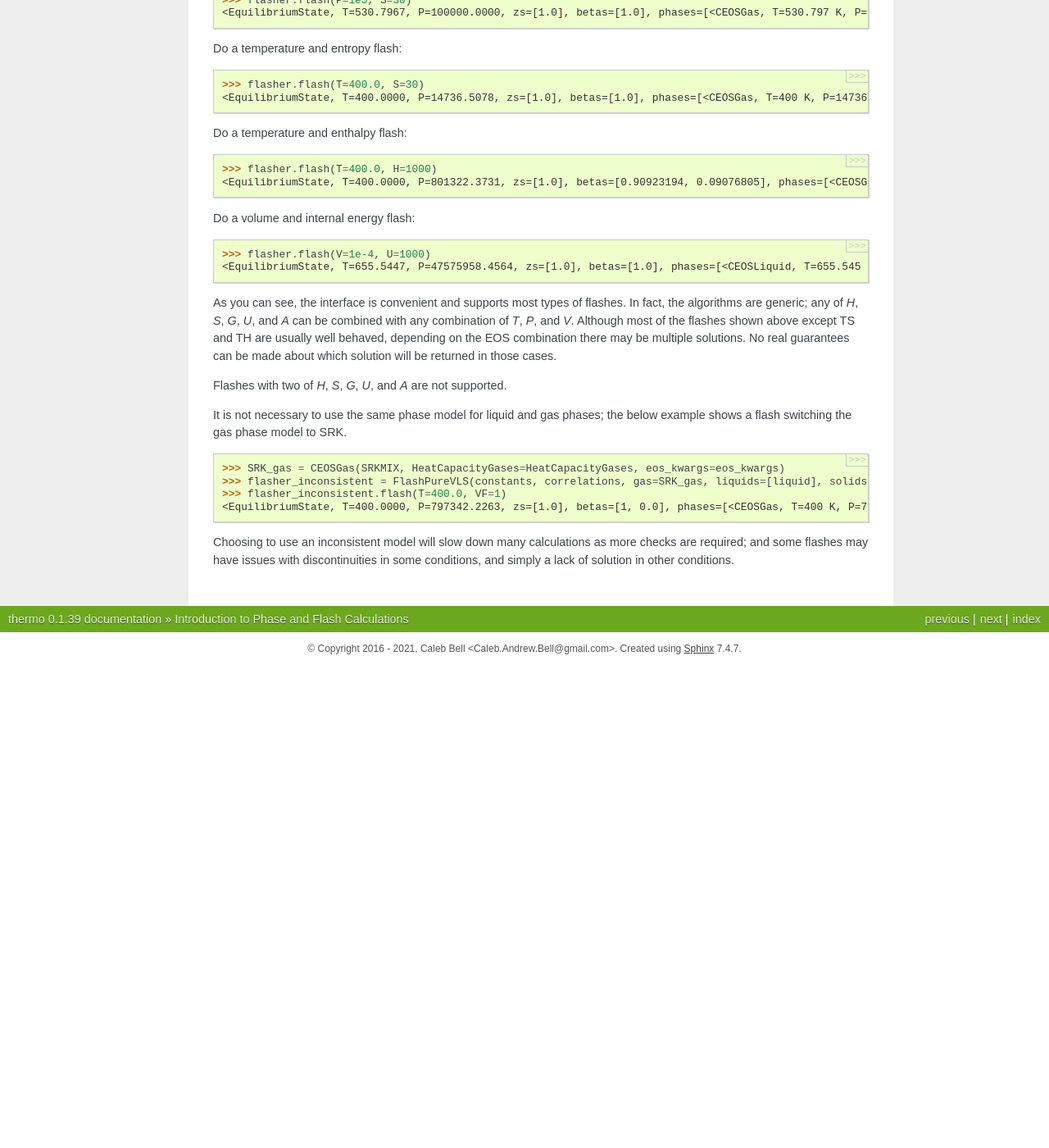
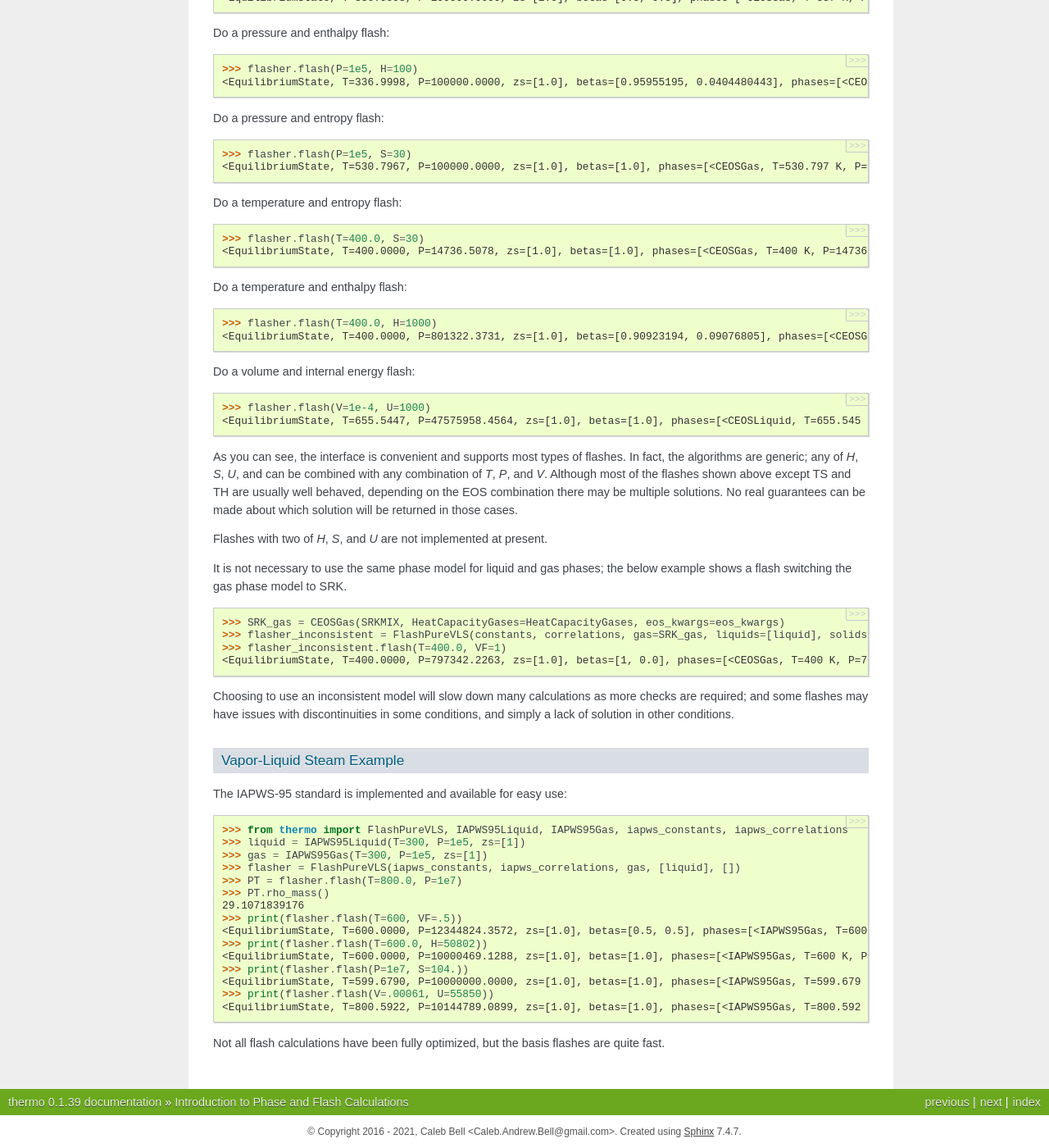
Before and after one commit to CalebBell/thermo, a Sphinx documentation site: the page built from docs/tutorial_phases_and_flash.rst, in a window 1280 px wide and 1400 px high, scrolled down 1862 px. Shown: the whole window at 82% size. Built offline with Sphinx 7.4.7, drawn with Linux system fonts in a browser that asks for light colours; formulas are drawn with MathJax 3; before the commit the page ends 2673 px from its top, so only the background shows below that; some of the changed text lies outside the part shown.

Commit message:
Improvements to flash tutorial

```diff
--- a/docs/tutorial_phases_and_flash.rst
+++ b/docs/tutorial_phases_and_flash.rst
@@ -1,5 +1,8 @@
 Introduction to Phase and Flash Calculations
 ============================================
+
+.. contents:: :local:
+
 The framework for performing phase and flash calculations is designed around the following principles:
 
 * Immutability
@@ -23,6 +26,8 @@
 ---------------------------
 Pure components are really nice to work with because they have nice boundaries between each state, and the mole fraction is always 1; there is no composition dependence. There is a separate flash interfaces for pure components. These flashes are very mature and should be quite reliable.
 
+Vapor-Liquid Cubic Equation Of State Example
+^^^^^^^^^^^^^^^^^^^^^^^^^^^^^^^^^^^^^^^^^^^^
 The following example illustrates some of the types of flashes supported using the component methanol, the stated critical properties, a heat capacity correlation from Poling et. al., and the Peng-Robinson equation of state.
 
 Obtain a heat capacity object, and select a source:
@@ -94,9 +99,9 @@
 <EquilibriumState, T=655.5447, P=47575958.4564, zs=[1.0], betas=[1.0], phases=[<CEOSLiquid, T=655.545 K, P=4.7576e+07 Pa>]>
 
 
-As you can see, the interface is convenient and supports most types of flashes. In fact, the algorithms are generic; any of `H`, `S`, `G`, `U`, and `A` can be combined with any combination of `T`, `P`, and `V`. Although most of the flashes shown above except TS and TH are usually well behaved, depending on the EOS combination there may be multiple solutions. No real guarantees can be made about which solution will be returned in those cases.
+As you can see, the interface is convenient and supports most types of flashes. In fact, the algorithms are generic; any of `H`, `S`, `U`, and can be combined with any combination of `T`, `P`, and `V`. Although most of the flashes shown above except TS and TH are usually well behaved, depending on the EOS combination there may be multiple solutions. No real guarantees can be made about which solution will be returned in those cases.
 
-Flashes with two of  `H`, `S`, `G`, `U`, and `A` are not supported.
+Flashes with two of  `H`, `S`, and `U` are not implemented at present.
 
 It is not necessary to use the same phase model for liquid and gas phases; the below example shows a flash switching the gas phase model to SRK.
 
@@ -106,3 +111,27 @@
 <EquilibriumState, T=400.0000, P=797342.2263, zs=[1.0], betas=[1, 0.0], phases=[<CEOSGas, T=400 K, P=797342 Pa>, <CEOSLiquid, T=400 K, P=797342 Pa>]>
 
 Choosing to use an inconsistent model will slow down many calculations as more checks are required; and some flashes may have issues with discontinuities in some conditions, and simply a lack of solution in other conditions.
+
+
+Vapor-Liquid Steam Example
+^^^^^^^^^^^^^^^^^^^^^^^^^^
+The IAPWS-95 standard is implemented and available for easy use:
+
+>>> from thermo import FlashPureVLS, IAPWS95Liquid, IAPWS95Gas, iapws_constants, iapws_correlations
+>>> liquid = IAPWS95Liquid(T=300, P=1e5, zs=[1])
+>>> gas = IAPWS95Gas(T=300, P=1e5, zs=[1])
+>>> flasher = FlashPureVLS(iapws_constants, iapws_correlations, gas, [liquid], [])
+>>> PT = flasher.flash(T=800.0, P=1e7)
+>>> PT.rho_mass()
+29.1071839176
+>>> print(flasher.flash(T=600, VF=.5))
+<EquilibriumState, T=600.0000, P=12344824.3572, zs=[1.0], betas=[0.5, 0.5], phases=[<IAPWS95Gas, T=600 K, P=1.23448e+07 Pa>, <IAPWS95Liquid, T=600 K, P=1.23448e+07 Pa>]>
+>>> print(flasher.flash(T=600.0, H=50802))
+<EquilibriumState, T=600.0000, P=10000469.1288, zs=[1.0], betas=[1.0], phases=[<IAPWS95Gas, T=600 K, P=1.00005e+07 Pa>]>
+>>> print(flasher.flash(P=1e7, S=104.))
+<EquilibriumState, T=599.6790, P=10000000.0000, zs=[1.0], betas=[1.0], phases=[<IAPWS95Gas, T=599.679 K, P=1e+07 Pa>]>
+>>> print(flasher.flash(V=.00061, U=55850))
+<EquilibriumState, T=800.5922, P=10144789.0899, zs=[1.0], betas=[1.0], phases=[<IAPWS95Gas, T=800.592 K, P=1.01448e+07 Pa>]>
+
+
+Not all flash calculations have been fully optimized, but the basis flashes are quite fast.
```
Also changed, not shown: 1 other file.
